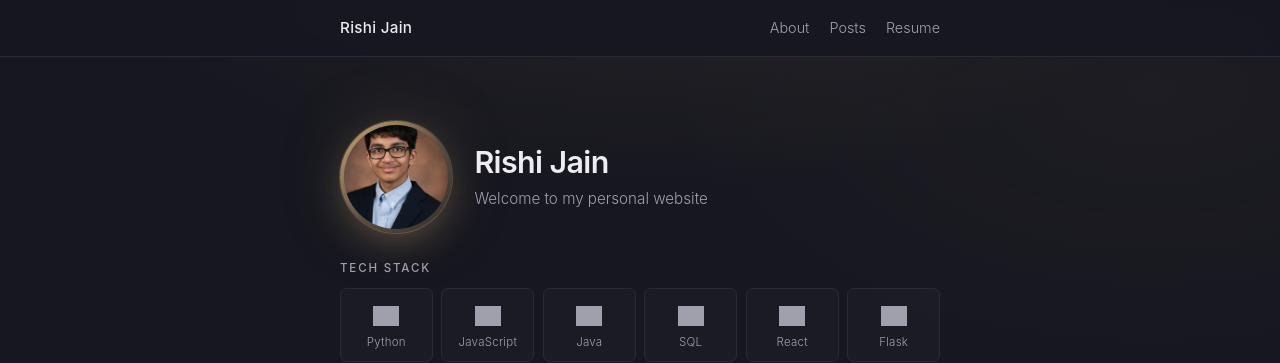
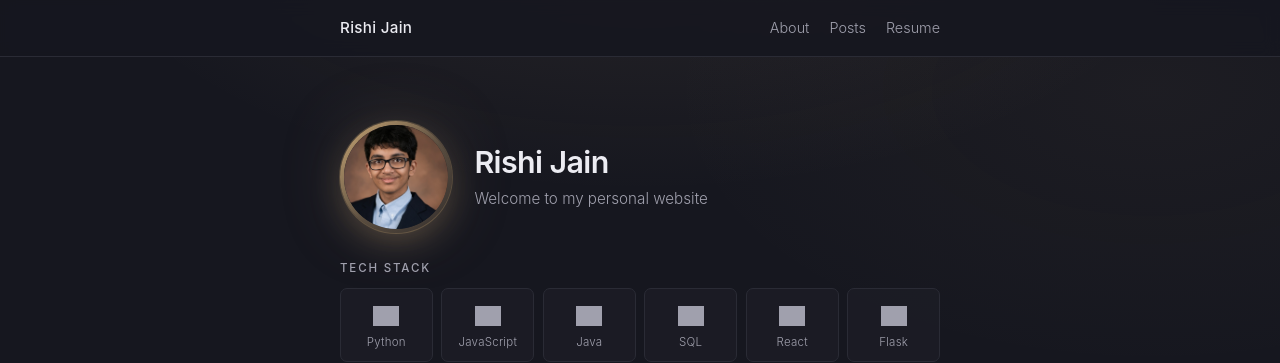
Before and after one commit to Rishi-Jain-27/rishi-jain-27.github.io, a Jekyll site: the page built from index.html, in a window 1280 px wide. Shown: the top 363 px of the page. Built offline with Jekyll 4.4.1, drawn with Linux system fonts in a browser that asks for light colours; the list of posts is cut into pages by our own code; grey boxes are pictures that could not be loaded.

Commit message:
Center profile photos on the face inside their circular frames
The portrait headshot's face sits in the upper third of the image, so the
default object-position 50% 50% was leaving the face clipping into the top
of the hero circle. Bias object-position to 50% 18% on the home hero photo,
and apply the same treatment to the about-page profile photo (also adding
a fixed 180x180 sizing + object-fit:cover so it renders as a real circle
instead of an ellipse).

Co-Authored-By: Claude Opus 4.7 (1M context) <noreply@anthropic.com>

```diff
--- a/css/main.scss
+++ b/css/main.scss
@@ -241,6 +241,7 @@ pre code {
   height: 100%;
   border-radius: 50%;
   object-fit: cover;
+  object-position: 50% 18%;
   display: block;
   background: $bg-elev;
 }
@@ -433,10 +434,14 @@ pre code {
 }
 .page .post-content { padding-top: 1.2rem; font-size: 1rem; }
 .page .profile {
-  max-width: 180px;
+  width: 180px;
+  height: 180px;
+  max-width: 100%;
   margin: 0 0 1.4em;
   border-radius: 50%;
   border: 1px solid $rule;
+  object-fit: cover;
+  object-position: 50% 18%;
 }
 .page .posts-list {
   list-style: none;
```
